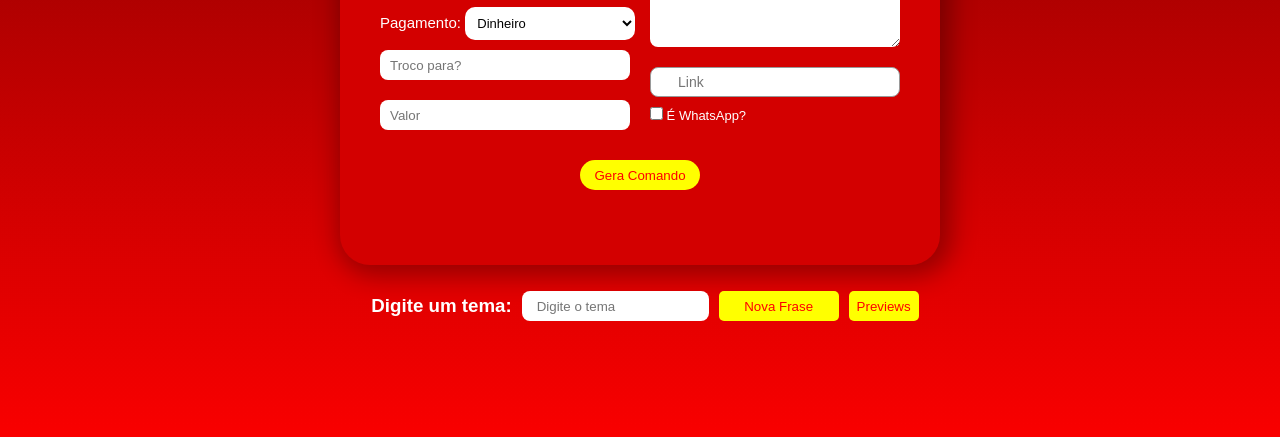
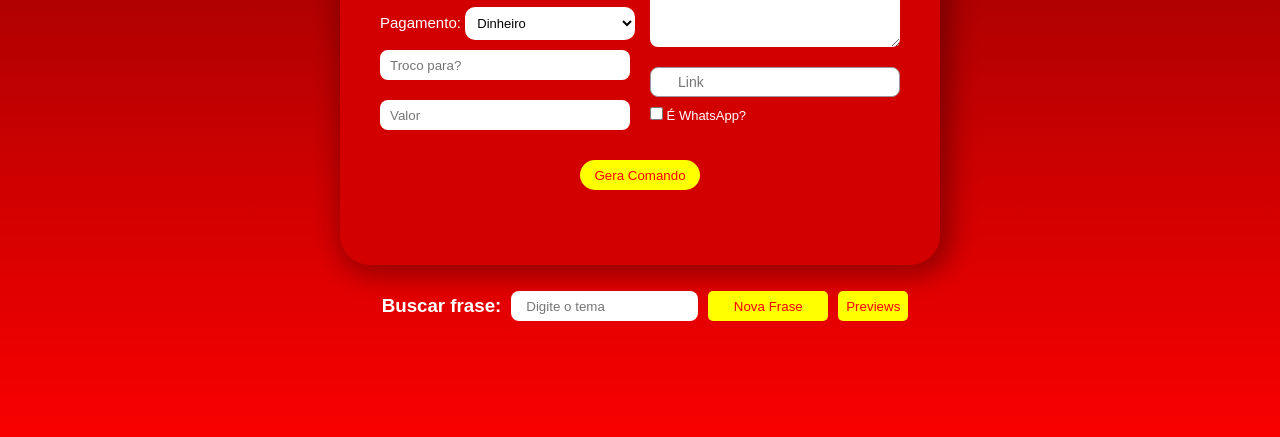
Before and after one commit to IgorXRS/Comando-de-Entregas, a plain HTML site: page index.html in a window 1280 px wide. Shown: the part 329-766 px from the top of the page. Drawn offline with Linux system fonts and the light colour scheme; a web font is replaced by a local one.

Commit message:
Update index.html

```diff
--- a/index.html
+++ b/index.html
@@ -64,7 +64,7 @@
         </div>
         <!--API Frases-->
         <div id="frases">
-            <h3>Digite um tema:</h3>
+            <h3>Buscar frase:</h3>
             <input type="text" id="termoPesquisa" placeholder="Digite o tema">
             <button onclick="buscarNovaFrase()">Nova Frase</button>
             <button onclick="previews()" id="previews">Previews</button>
```
